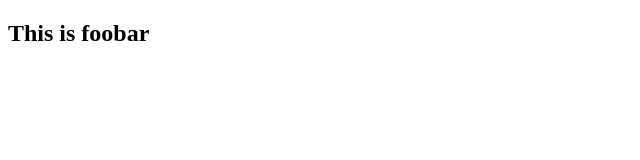
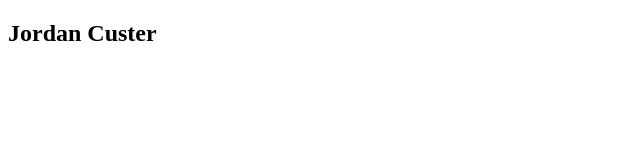
Before and after one commit to JordanACuster/foobar, a plain HTML site: page index.html in a window 1280 px wide. Shown: the full height of the page, 0-640 px from the left. Drawn offline with Linux system fonts and the light colour scheme.

Commit message:
Update h2 with my name

```diff
--- a/index.html
+++ b/index.html
@@ -6,6 +6,6 @@
   <title>Document</title>
 </head>
 <body>
-    <h2>This is foobar</h2>
+    <h2>Jordan Custer</h2>
 </body>
 </html>
```
